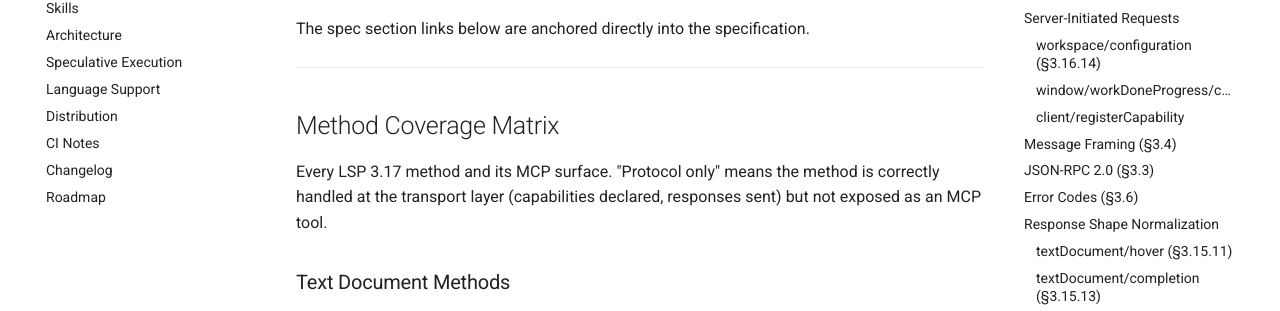
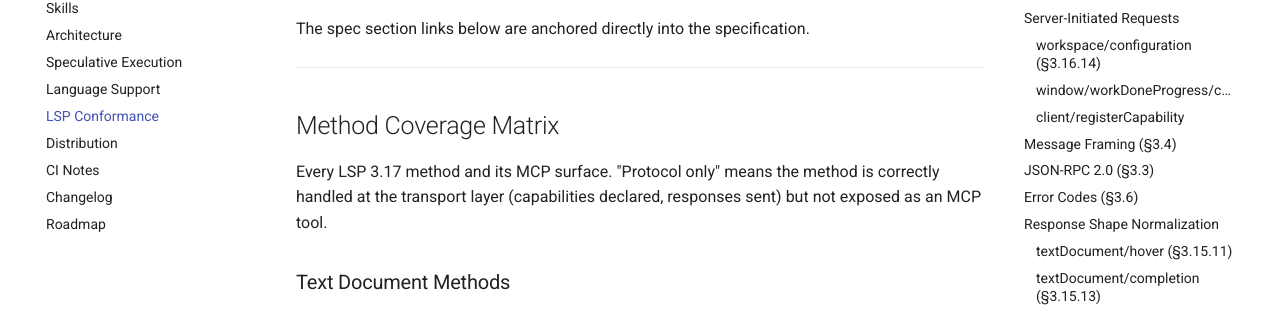
Before and after one commit to blackwell-systems/agent-lsp, an MkDocs documentation site: the page built from docs/lsp-conformance.md, in a window 1280 px wide. Shown: the part 282-593 px from the top of the page. Built offline with MkDocs 1.6.1 and Material for MkDocs 9.7.7, drawn with Linux system fonts in a browser that asks for light colours; comment, search, counter and statistics services are not loaded.

Commit message:
docs: add LSP conformance page to docs site nav

```diff
--- a/mkdocs.yml
+++ b/mkdocs.yml
@@ -59,6 +59,7 @@ nav:
   - Architecture: architecture.md
   - Speculative Execution: speculative-execution.md
   - Language Support: language-support.md
+  - LSP Conformance: lsp-conformance.md
   - Distribution: distribution.md
   - CI Notes: ci-notes.md
   - Changelog: changelog.md
```
